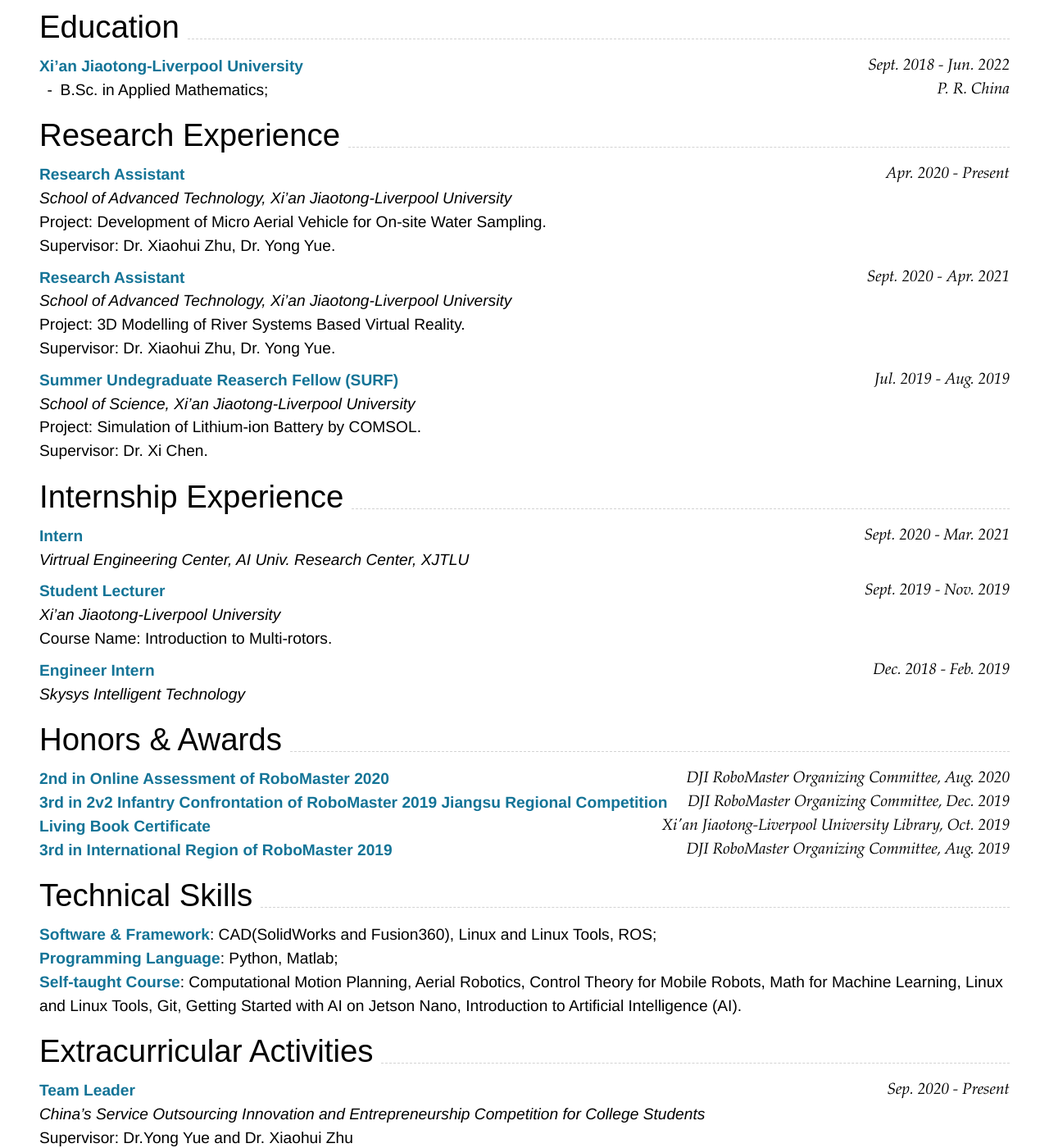
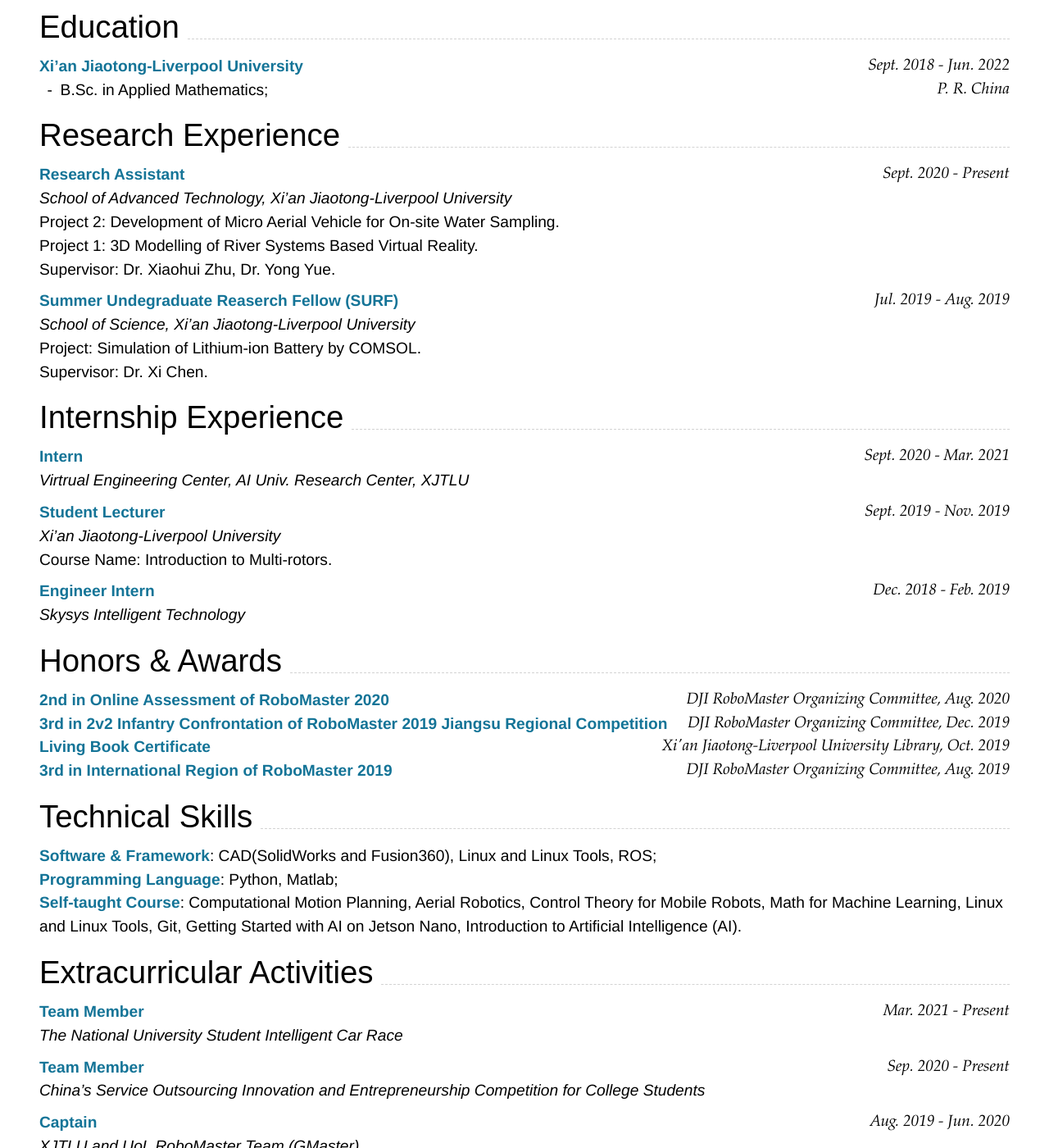
Before and after one commit to RoboDD/ziniu-cv, a Jekyll site: the page built from index.md, in a window 1280 px wide and 1400 px high, scrolled down 223 px. Shown: the whole window at 82% size. Built offline with Jekyll 4.4.1, drawn with Linux system fonts in a browser that asks for light colours; nearby versions of some CDN libraries; some of the changed text lies outside the part shown.

Commit message:
Update index.md

```diff
--- a/index.md
+++ b/index.md
@@ -52,16 +52,12 @@ _2019 SURF Poster Day._<br>
 -->
 ## Research Experience
 
-### [**Research Assistant**]() `Apr. 2020 - Present`
+
+### [**Research Assistant**]() `Sept. 2020 - Present`
 
 _School of Advanced Technology, Xi'an Jiaotong-Liverpool University_<br>
-Project: Development of Micro Aerial Vehicle for On-site Water Sampling.<br>
-Supervisor: Dr. Xiaohui Zhu, Dr. Yong Yue.<br>
-
-### [**Research Assistant**]() `Sept. 2020 - Apr. 2021`
-
-_School of Advanced Technology, Xi'an Jiaotong-Liverpool University_<br>
-Project: 3D Modelling of River Systems Based Virtual Reality.<br>
+Project 2: Development of Micro Aerial Vehicle for On-site Water Sampling.<br>
+Project 1: 3D Modelling of River Systems Based Virtual Reality.<br>
 Supervisor: Dr. Xiaohui Zhu, Dr. Yong Yue.<br>
 
 ### [**Summer Undegraduate Reaserch Fellow (SURF)**]() `Jul. 2019 - Aug. 2019`
@@ -105,24 +101,24 @@ _Skysys Intelligent Technology_<br>
 
 ## Extracurricular Activities
 
-<!--### [**Team Leader**]() `Mar. 2021 - Present`-->
+### [**Team Member**]() `Mar. 2021 - Present`
 
-<!--_The National University Student Intelligent Car Race_<br>-->
+_The National University Student Intelligent Car Race_<br>
 
-### [**Team Leader**]() `Sep. 2020 - Present`
+
+### [**Team Member**]() `Sep. 2020 - Present`
 
 _China's Service Outsourcing Innovation and Entrepreneurship Competition for College Students_<br>
-Supervisor: Dr.Yong Yue and Dr. Xiaohui Zhu
+
 
 ### [**Captain**]() `Aug. 2019 - Jun. 2020`
 
 _XJTLU and UoL RoboMaster Team (GMaster)_<br>
-Advisor: Dr. Chun Zhao.<br>
 
-### [**Team Member of Mechanical Design**]() `Oct. 2018 - Aug. 2019`
+### [**Team Member of Mechanics**]() `Oct. 2018 - Aug. 2019`
 
 _XJTLU and UoL RoboMaster Team (GMaster)_<br>
-Advisor: Dr. Chun Zhao.<br>
+
 
 ### [**Vice President**]() `Mar. 2019 - Jun. 2019`
 
@@ -151,4 +147,4 @@ _IEEE International Conference on IC Design and Technology 2019_<br>
 
 <!-- ### Footer
 
-Last updated: Apr. 2021 -->
+Last updated: May. 2021 -->
```
